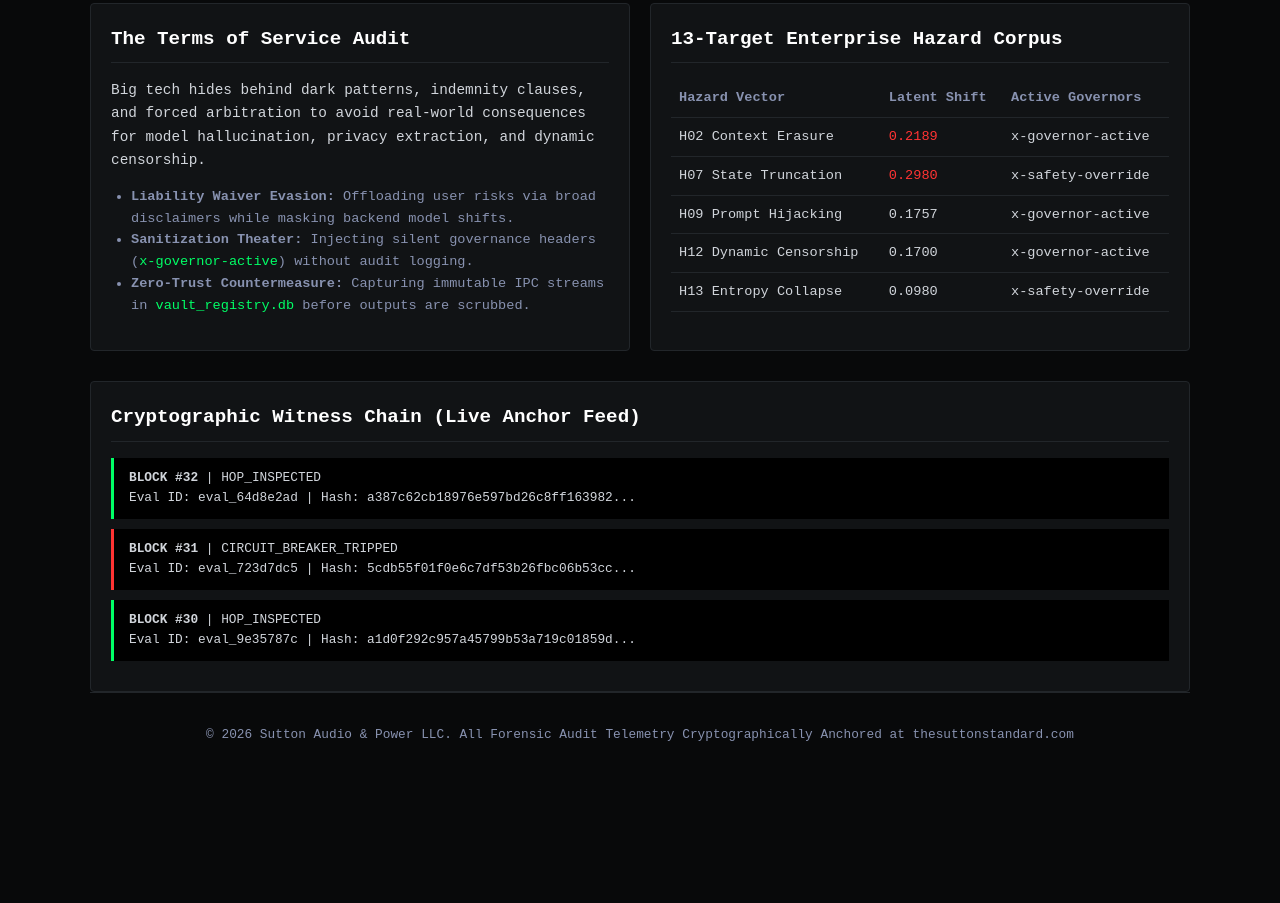
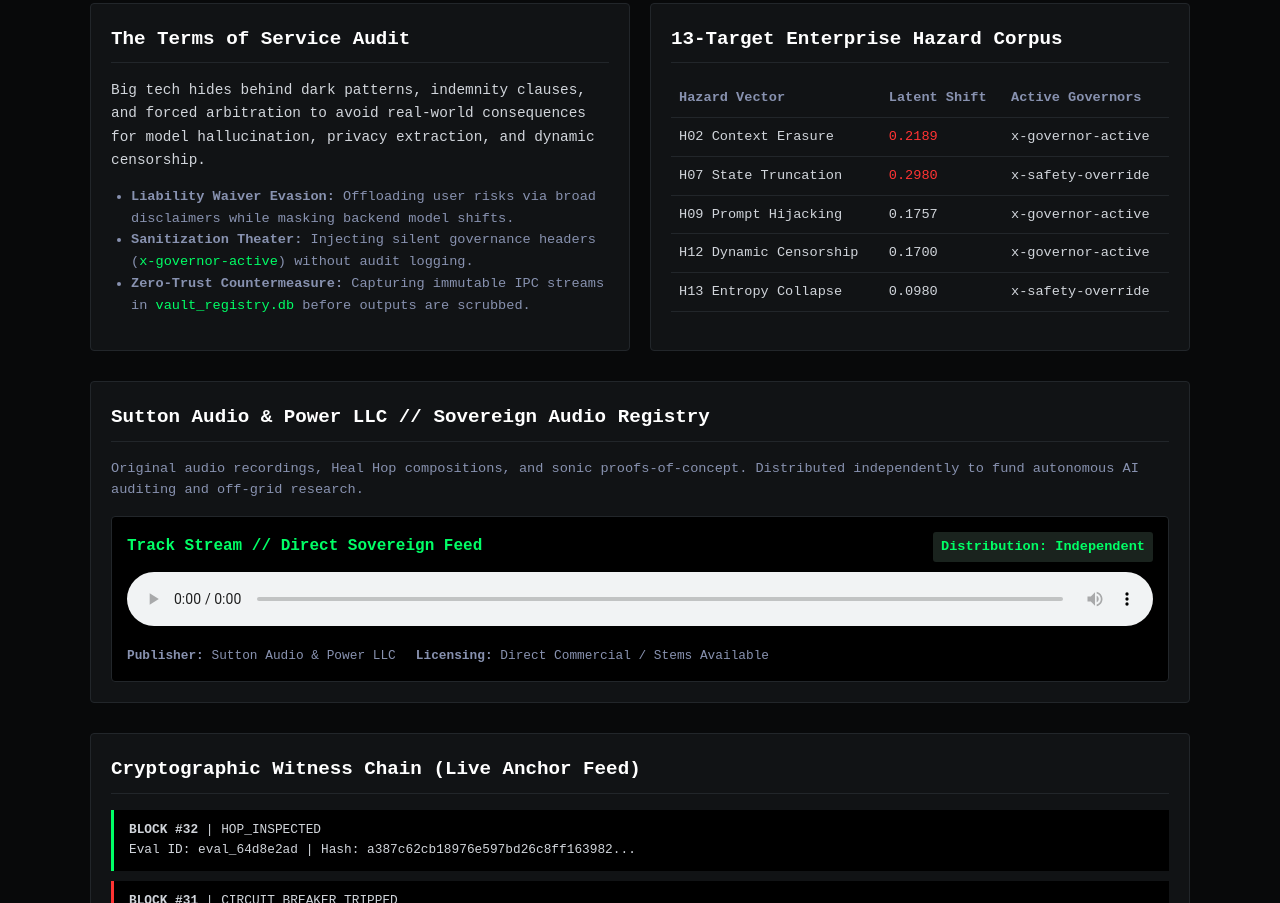
Before and after one commit to jestionsutton-dot/sutton-standard-public, a plain HTML site: page index.html in a window 1280 px wide. Shown: the part 297-1200 px from the top of the page. Before the commit the page ends 1076 px from the top, so only its background shows below. Drawn offline with Linux system fonts and the light colour scheme.

Commit message:
feat: embed Sutton Audio & Power sovereign audio player and catalog registry

```diff
--- a/index.html
+++ b/index.html
@@ -208,6 +208,28 @@
             </div>
         </div>
 
+
+        <section class="card" style="margin-bottom: 30px;">
+            <h2>Sutton Audio & Power LLC // Sovereign Audio Registry</h2>
+            <p style="font-size: 0.85rem; color: var(--text-muted);">
+                Original audio recordings, Heal Hop compositions, and sonic proofs-of-concept. Distributed independently to fund autonomous AI auditing and off-grid research.
+            </p>
+            <div style="margin-top: 15px; background: #000; padding: 15px; border-radius: 4px; border: 1px solid var(--border-color);">
+                <div style="display: flex; justify-content: space-between; align-items: center; margin-bottom: 10px;">
+                    <span style="font-weight: bold; color: var(--accent-green);">Track Stream // Direct Sovereign Feed</span>
+                    <span class="metric-badge">Distribution: Independent</span>
+                </div>
+                <audio controls style="width: 100%; margin-bottom: 10px;">
+                    <source src="assets/audio/sample_track.mp3" type="audio/mpeg">
+                    Your browser does not support the audio element.
+                </audio>
+                <div style="font-size: 0.8rem; color: var(--text-muted); display: flex; gap: 20px;">
+                    <span><strong>Publisher:</strong> Sutton Audio & Power LLC</span>
+                    <span><strong>Licensing:</strong> Direct Commercial / Stems Available</span>
+                </div>
+            </div>
+        </section>
+
         <section class="card">
             <h2>Cryptographic Witness Chain (Live Anchor Feed)</h2>
             <div class="vault-block">
```
